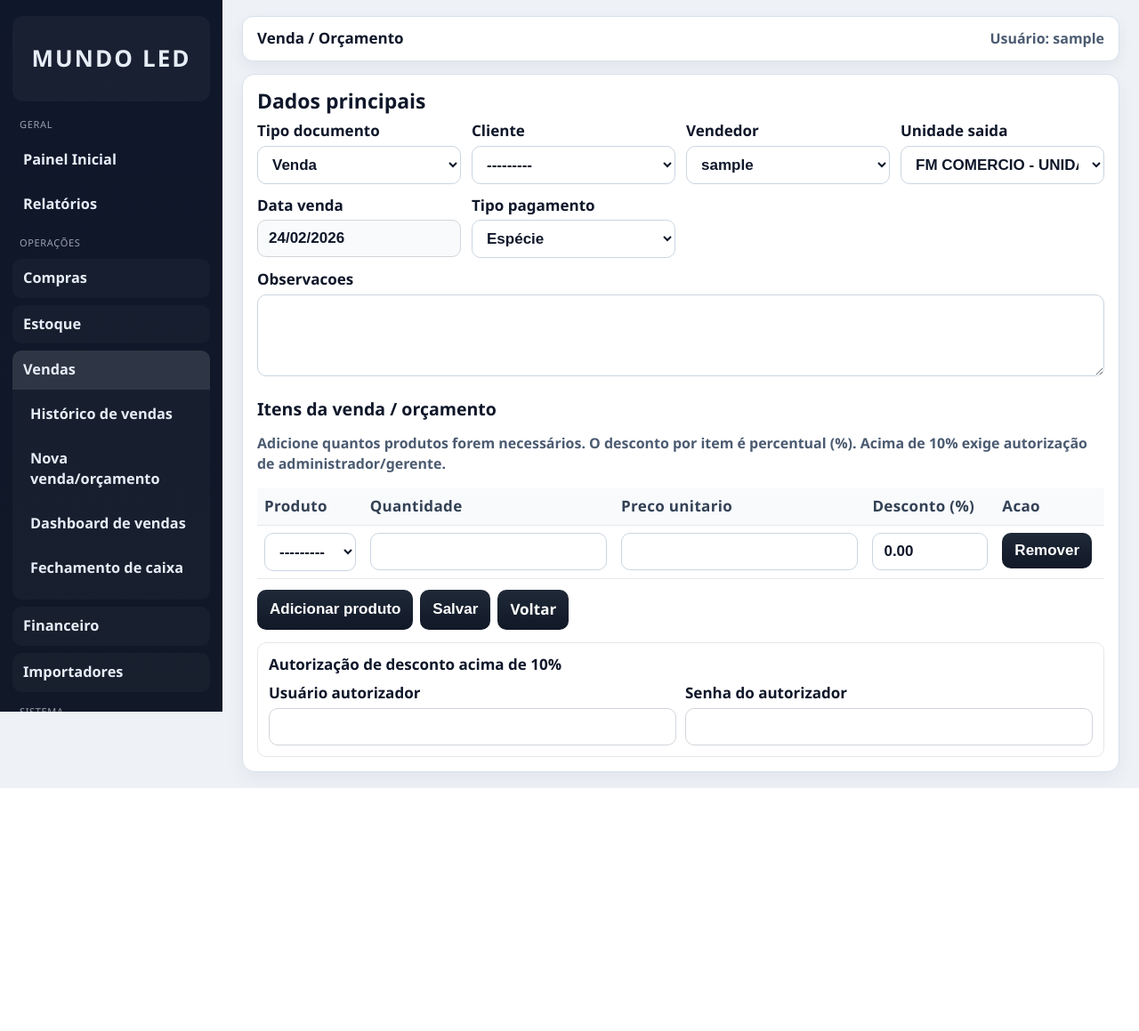
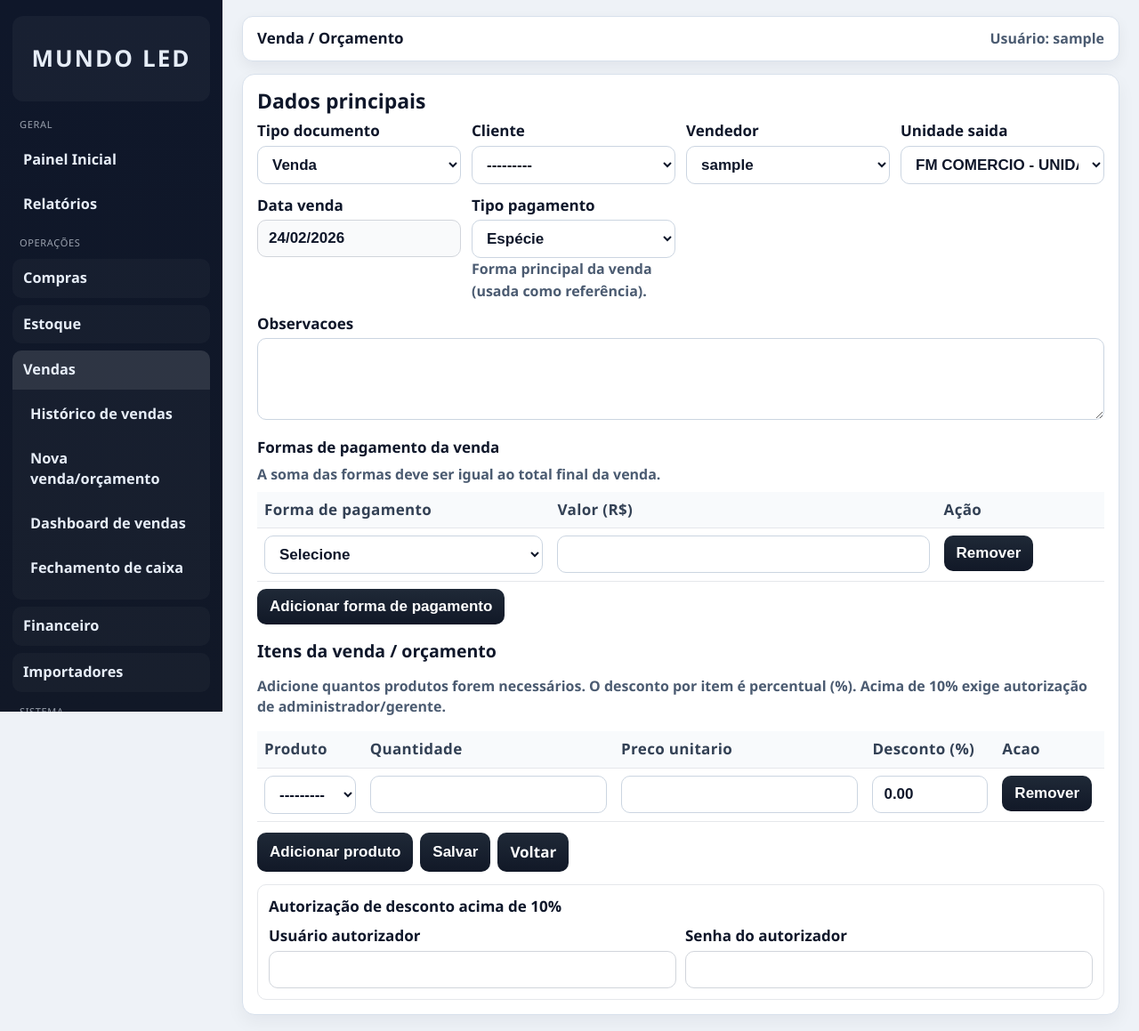
Before and after one commit to AndrePontes08/SISTEMA-MUNDO-LED, a Django app: page /vendas/nova/ in a window 1280 px wide. Shown: the whole page at 89% size. Before the commit the page ends 886 px from the top, so only its background shows below. Run offline with Django 5.2, Linux system fonts and the light colour scheme; the visitor is signed in with stand-in values (Sample User, id 1); data comes from the database, SQL or seed files in the repository; data that the repository does not hold is empty.

Commit message:
feat: suportar multipagamento e corrigir layout do fechamento pdf

```diff
--- a/vendas/forms.py
+++ b/vendas/forms.py
@@ -68,14 +68,16 @@ class VendaForm(forms.ModelForm):
         tipo = cleaned.get("tipo_pagamento")
         parcelas = cleaned.get("numero_parcelas") or 1
         primeiro_vencimento = cleaned.get("primeiro_vencimento")
+        pagamentos_tipos = [t for t in self.data.getlist("pagamentos_tipo") if t]
+        possui_boleto = TipoPagamentoChoices.BOLETO in pagamentos_tipos or tipo == TipoPagamentoChoices.BOLETO
 
-        if tipo != TipoPagamentoChoices.BOLETO:
+        if not possui_boleto:
             cleaned["numero_parcelas"] = 1
             cleaned["intervalo_parcelas_dias"] = 30
             cleaned["primeiro_vencimento"] = None
-        if tipo == TipoPagamentoChoices.BOLETO and parcelas < 2:
+        if possui_boleto and parcelas < 2:
             raise forms.ValidationError("Para venda parcelada, informe ao menos 2 parcelas.")
-        if tipo == TipoPagamentoChoices.BOLETO and not primeiro_vencimento:
+        if possui_boleto and not primeiro_vencimento:
             raise forms.ValidationError("Informe o primeiro vencimento para vendas parceladas.")
         return cleaned
 
--- a/vendas/templates/vendas/venda_form.html
+++ b/vendas/templates/vendas/venda_form.html
@@ -33,6 +33,7 @@
       <div>
         <label for="{{ form.tipo_pagamento.id_for_label }}" style="display:block;font-weight:600;margin-bottom:4px;">{{ form.tipo_pagamento.label }}</label>
         {{ form.tipo_pagamento }}
+        <small class="muted">Forma principal da venda (usada como referência).</small>
       </div>
       <div id="field-numero-parcelas">
         <label for="{{ form.numero_parcelas.id_for_label }}" style="display:block;font-weight:600;margin-bottom:4px;">{{ form.numero_parcelas.label }}</label>
@@ -53,6 +54,42 @@
       <div style="grid-column:1 / -1;">
         <label for="{{ form.observacoes.id_for_label }}" style="display:block;font-weight:600;margin-bottom:4px;">{{ form.observacoes.label }}</label>
         {{ form.observacoes }}
+      </div>
+      <div style="grid-column:1 / -1;">
+        <label style="display:block;font-weight:600;margin-bottom:6px;">Formas de pagamento da venda</label>
+        <p class="muted" style="margin:0 0 8px 0;">A soma das formas deve ser igual ao total final da venda.</p>
+        <table style="width:100%;border-collapse:collapse;" id="pagamentos-table">
+          <thead>
+            <tr>
+              <th style="text-align:left;padding:8px;border-bottom:1px solid #e5e7eb;">Forma de pagamento</th>
+              <th style="text-align:left;padding:8px;border-bottom:1px solid #e5e7eb;">Valor (R$)</th>
+              <th style="text-align:left;padding:8px;border-bottom:1px solid #e5e7eb;">Ação</th>
+            </tr>
+          </thead>
+          <tbody id="pagamentos-body">
+            {% for tipo_val, valor_val in pagamentos_rows %}
+              <tr class="pagamento-row">
+                <td style="padding:8px;border-bottom:1px solid #e5e7eb;">
+                  <select name="pagamentos_tipo" style="width:100%;">
+                    <option value="">Selecione</option>
+                    {% for opt_val, opt_label in tipo_pagamento_choices %}
+                      <option value="{{ opt_val }}" {% if tipo_val == opt_val %}selected{% endif %}>{{ opt_label }}</option>
+                    {% endfor %}
+                  </select>
+                </td>
+                <td style="padding:8px;border-bottom:1px solid #e5e7eb;">
+                  <input type="number" step="0.01" min="0" name="pagamentos_valor" value="{{ valor_val }}" style="width:100%;">
+                </td>
+                <td style="padding:8px;border-bottom:1px solid #e5e7eb;">
+                  <button type="button" class="btn js-remove-pagamento">Remover</button>
+                </td>
+              </tr>
+            {% endfor %}
+          </tbody>
+        </table>
+        <div style="margin-top:8px;">
+          <button class="btn" type="button" id="add-pagamento-btn">Adicionar forma de pagamento</button>
+        </div>
       </div>
     </div>
     {% if form.non_field_errors %}
@@ -103,6 +140,25 @@
       </tr>
     </template>
 
+    <template id="empty-pagamento-template">
+      <tr class="pagamento-row">
+        <td style="padding:8px;border-bottom:1px solid #e5e7eb;">
+          <select name="pagamentos_tipo" style="width:100%;">
+            <option value="">Selecione</option>
+            {% for opt_val, opt_label in tipo_pagamento_choices %}
+              <option value="{{ opt_val }}">{{ opt_label }}</option>
+            {% endfor %}
+          </select>
+        </td>
+        <td style="padding:8px;border-bottom:1px solid #e5e7eb;">
+          <input type="number" step="0.01" min="0" name="pagamentos_valor" style="width:100%;">
+        </td>
+        <td style="padding:8px;border-bottom:1px solid #e5e7eb;">
+          <button type="button" class="btn js-remove-pagamento">Remover</button>
+        </td>
+      </tr>
+    </template>
+
     <div style="margin-top:12px;display:flex;gap:8px;flex-wrap:wrap;">
       <button class="btn" type="button" id="add-item-btn">Adicionar produto</button>
       <button class="btn" type="submit">Salvar</button>
@@ -131,6 +187,9 @@
     const addBtn = document.getElementById("add-item-btn");
     const totalForms = document.getElementById("id_itens-TOTAL_FORMS");
     const template = document.getElementById("empty-item-template");
+    const pagamentosBody = document.getElementById("pagamentos-body");
+    const pagamentoTemplate = document.getElementById("empty-pagamento-template");
+    const addPagamentoBtn = document.getElementById("add-pagamento-btn");
 
     function bindRemove(btn) {
       btn.addEventListener("click", function () {
@@ -165,11 +224,29 @@
       document.getElementById("field-acrescimo")
     ];
 
+    function hasBoletoInRows() {
+      const selects = pagamentosBody ? pagamentosBody.querySelectorAll('select[name="pagamentos_tipo"]') : [];
+      for (const sel of selects) {
+        if (sel.value === "PARCELADO_BOLETO") return true;
+      }
+      return false;
+    }
+
     function toggleBoletoFields() {
-      const isBoleto = tipoPagamento && tipoPagamento.value === "PARCELADO_BOLETO";
+      const isBoleto = (tipoPagamento && tipoPagamento.value === "PARCELADO_BOLETO") || hasBoletoInRows();
       boletoFields.forEach(function (el) {
         if (!el) return;
         el.style.display = isBoleto ? "block" : "none";
+      });
+    }
+
+    function bindPagamentoRemove(btn) {
+      btn.addEventListener("click", function () {
+        const row = btn.closest(".pagamento-row");
+        if (row) {
+          row.remove();
+          toggleBoletoFields();
+        }
       });
     }
 
@@ -177,6 +254,29 @@
       tipoPagamento.addEventListener("change", toggleBoletoFields);
       toggleBoletoFields();
     }
+
+    if (pagamentosBody) {
+      pagamentosBody.querySelectorAll(".js-remove-pagamento").forEach(bindPagamentoRemove);
+      pagamentosBody.querySelectorAll('select[name="pagamentos_tipo"]').forEach(function (sel) {
+        sel.addEventListener("change", toggleBoletoFields);
+      });
+    }
+
+    if (addPagamentoBtn && pagamentoTemplate && pagamentosBody) {
+      addPagamentoBtn.addEventListener("click", function () {
+        const wrapper = document.createElement("tbody");
+        wrapper.innerHTML = pagamentoTemplate.innerHTML.trim();
+        const row = wrapper.querySelector(".pagamento-row");
+        pagamentosBody.appendChild(row);
+        const removeBtn = row.querySelector(".js-remove-pagamento");
+        if (removeBtn) bindPagamentoRemove(removeBtn);
+        const select = row.querySelector('select[name="pagamentos_tipo"]');
+        if (select) {
+          select.addEventListener("change", toggleBoletoFields);
+        }
+        toggleBoletoFields();
+      });
+    }
   })();
 </script>
 {% endblock %}
--- a/vendas/views.py
+++ b/vendas/views.py
@@ -7,7 +7,7 @@ from decimal import Decimal
 from django.conf import settings
 from django.contrib.auth import authenticate
 from django.contrib import messages
-from django.db.models import Count, DecimalField, Prefetch, Sum, Value
+from django.db.models import Count, DecimalField, Prefetch, Q, Sum, Value
 from django.db.models.functions import Coalesce
 from django.http import FileResponse, HttpResponse
 from django.shortcuts import redirect
@@ -27,6 +27,7 @@ from vendas.models import (
     TipoDocumentoVendaChoices,
     TipoPagamentoChoices,
     Venda,
+    VendaPagamento,
 )
 from vendas.services.statistics_service import VendasStatisticsService
 from vendas.services.fechamento_caixa_service import gerar_fechamento_caixa
@@ -103,7 +104,7 @@ def _pdf_business_lines(venda: Venda) -> list[str]:
         f"Data emissao: {venda.data_venda:%d/%m/%Y}",
         f"Validade da proposta: {validade}",
         f"Vendedor responsavel: {venda.vendedor or '-'}",
-        f"Pagamento: {payment_label(venda.tipo_pagamento)} | Status: {venda.get_status_display()}",
+        f"Pagamento: {_pagamentos_texto(venda)} | Status: {venda.get_status_display()}",
         f"Parcelamento: {parcelamento}",
         "",
         "ITENS",
@@ -158,6 +159,58 @@ def _split_text_plain(text: str, limit: int = 95) -> list[str]:
     return lines
 
 
+def _pagamentos_texto(venda: Venda) -> str:
+    pagamentos = list(venda.pagamentos.all())
+    if not pagamentos:
+        return payment_label(venda.tipo_pagamento)
+    return " | ".join([f"{payment_label(p.tipo_pagamento)}: {format_brl(p.valor)}" for p in pagamentos])
+
+
+def _parse_pagamentos_post(request, fallback_tipo: str, fallback_valor: Decimal) -> list[dict]:
+    tipos = request.POST.getlist("pagamentos_tipo")
+    valores = request.POST.getlist("pagamentos_valor")
+    valid_types = {value for value, _ in TipoPagamentoChoices.choices}
+    pagamentos: list[dict] = []
+    for tipo_raw, valor_raw in zip(tipos, valores):
+        tipo = (tipo_raw or "").strip()
+        valor_txt = (valor_raw or "").strip().replace(".", "").replace(",", ".")
+        if not tipo or tipo not in valid_types:
+            continue
+        try:
+            valor = Decimal(valor_txt)
+        except Exception:
+            continue
+        if valor <= 0:
+            continue
+        pagamentos.append({"tipo_pagamento": tipo, "valor": valor.quantize(Decimal("0.01"))})
+
+    if not pagamentos:
+        valor = (fallback_valor or Decimal("0.00")).quantize(Decimal("0.01"))
+        if valor > 0:
+            pagamentos = [{"tipo_pagamento": fallback_tipo, "valor": valor}]
+    return pagamentos
+
+
+def _normalizar_pagamentos(pagamentos: list[dict]) -> list[dict]:
+    acumulado: dict[str, Decimal] = {}
+    for row in pagamentos:
+        tipo = row["tipo_pagamento"]
+        acumulado[tipo] = acumulado.get(tipo, Decimal("0.00")) + (row["valor"] or Decimal("0.00"))
+    return [{"tipo_pagamento": tipo, "valor": valor.quantize(Decimal("0.01"))} for tipo, valor in acumulado.items() if valor > 0]
+
+
+def _persistir_pagamentos(venda: Venda, pagamentos: list[dict]) -> None:
+    normalizados = _normalizar_pagamentos(pagamentos)
+    VendaPagamento.objects.filter(venda=venda).delete()
+    if normalizados:
+        VendaPagamento.objects.bulk_create(
+            [VendaPagamento(venda=venda, tipo_pagamento=row["tipo_pagamento"], valor=row["valor"]) for row in normalizados]
+        )
+        principal = max(normalizados, key=lambda x: x["valor"])
+        venda.tipo_pagamento = principal["tipo_pagamento"]
+        venda.save(update_fields=["tipo_pagamento", "atualizado_em"])
+
+
 class VendaListView(VendasAccessMixin, ListView):
     model = Venda
     template_name = "vendas/venda_list.html"
@@ -169,7 +222,7 @@ class VendaListView(VendasAccessMixin, ListView):
     def get_queryset(self):
         qs = (
             Venda.objects.select_related("cliente", "vendedor")
-            .prefetch_related("itens")
+            .prefetch_related("itens", "pagamentos")
             .order_by("-data_venda", "-id")
         )
         status = (self.request.GET.get("status") or "").strip()
@@ -189,7 +242,7 @@ class VendaListView(VendasAccessMixin, ListView):
         if vendedor:
             qs = qs.filter(vendedor__username__istartswith=vendedor)
         if tipo_pagamento:
-            qs = qs.filter(tipo_pagamento=tipo_pagamento)
+            qs = qs.filter(Q(tipo_pagamento=tipo_pagamento) | Q(pagamentos__tipo_pagamento=tipo_pagamento)).distinct()
         if data_inicio:
             qs = qs.filter(data_venda__gte=data_inicio)
         if data_fim:
@@ -233,6 +286,7 @@ class VendaDetailView(VendasAccessMixin, DetailView):
             Venda.objects.select_related("cliente", "vendedor")
             .prefetch_related(
                 Prefetch("itens", queryset=ItemVenda.objects.select_related("produto")),
+                "pagamentos",
                 "eventos__usuario",
                 "movimentos_estoque__movimento",
                 "recebiveis__recebivel",
@@ -255,9 +309,14 @@ class VendaCreateView(VendasAccessMixin, CreateView):
         ctx = super().get_context_data(**kwargs)
         if self.request.POST:
             ctx["itens_formset"] = ItemVendaFormSet(self.request.POST, instance=self.object)
+            tipos = self.request.POST.getlist("pagamentos_tipo")
+            valores = self.request.POST.getlist("pagamentos_valor")
+            ctx["pagamentos_rows"] = list(zip(tipos, valores)) or [("", "")]
         else:
             ctx["itens_formset"] = ItemVendaFormSet(instance=self.object)
+            ctx["pagamentos_rows"] = [("", "")]
         ctx["empty_item_form"] = ItemVendaFormSet(instance=self.object).empty_form
+        ctx["tipo_pagamento_choices"] = [(value, payment_label(value)) for value, _ in TipoPagamentoChoices.choices]
         return ctx
 
     def get_form_kwargs(self):
@@ -281,6 +340,19 @@ class VendaCreateView(VendasAccessMixin, CreateView):
             return self.form_invalid(form)
         if not self._validar_autorizacao_desconto(itens_validos):
             return self.form_invalid(form)
+        total_previsto = self._total_previsto(itens_validos, form.cleaned_data.get("acrescimo"))
+        pagamentos_previstos = _parse_pagamentos_post(
+            self.request,
+            fallback_tipo=form.cleaned_data.get("tipo_pagamento"),
+            fallback_valor=total_previsto,
+        )
+        total_pagamentos_previstos = sum((p["valor"] for p in pagamentos_previstos), Decimal("0.00")).quantize(Decimal("0.01"))
+        if total_pagamentos_previstos != total_previsto:
+            messages.error(
+                self.request,
+                f"A soma das formas de pagamento ({format_brl(total_pagamentos_previstos)}) deve ser igual ao total da venda ({format_brl(total_previsto)}).",
+            )
+            return self.form_invalid(form)
 
         self.object = form.save(commit=False)
         if not self._is_manager():
@@ -290,6 +362,7 @@ class VendaCreateView(VendasAccessMixin, CreateView):
         formset.instance = self.object
         formset.save()
         recalcular_totais(self.object)
+        _persistir_pagamentos(self.object, pagamentos_previstos)
         registrar_evento(self.object, "CRIACAO", self.request.user, "Venda criada pela interface")
         if getattr(self, "_desconto_percentual", Decimal("0.00")) > Decimal("10.00"):
             registrar_evento(
@@ -328,6 +401,23 @@ class VendaCreateView(VendasAccessMixin, CreateView):
             if percentual > maior:
                 maior = percentual
         return maior
+
+    def _total_previsto(self, itens_forms, acrescimo) -> Decimal:
+        total = Decimal("0.00")
+        for item_form in itens_forms:
+            data = item_form.cleaned_data or {}
+            preco = data.get("preco_unitario") or Decimal("0.00")
+            quantidade = data.get("quantidade") or Decimal("0.000")
+            desconto = data.get("desconto") or Decimal("0.00")
+            bruto = (preco * quantidade).quantize(Decimal("0.01"))
+            subtotal = (bruto - desconto).quantize(Decimal("0.01"))
+            if subtotal < 0:
+                subtotal = Decimal("0.00")
+            total += subtotal
+        total += (acrescimo or Decimal("0.00"))
+        if total < 0:
+            total = Decimal("0.00")
+        return total.quantize(Decimal("0.01"))
 
     def _validar_autorizacao_desconto(self, itens_forms) -> bool:
         self._desconto_percentual = self._maior_percentual_desconto(itens_forms)
@@ -368,9 +458,15 @@ class VendaUpdateView(VendasAccessMixin, UpdateView):
         ctx = super().get_context_data(**kwargs)
         if self.request.POST:
             ctx["itens_formset"] = ItemVendaFormSet(self.request.POST, instance=self.object)
+            tipos = self.request.POST.getlist("pagamentos_tipo")
+            valores = self.request.POST.getlist("pagamentos_valor")
+            ctx["pagamentos_rows"] = list(zip(tipos, valores)) or [("", "")]
         else:
             ctx["itens_formset"] = ItemVendaFormSet(instance=self.object)
+            atuais = list(self.object.pagamentos.values_list("tipo_pagamento", "valor"))
+            ctx["pagamentos_rows"] = [(tipo, str(valor)) for tipo, valor in atuais] or [(self.object.tipo_pagamento, str(self.object.total_final))]
         ctx["empty_item_form"] = ItemVendaFormSet(instance=self.object).empty_form
+        ctx["tipo_pagamento_choices"] = [(value, payment_label(value)) for value, _ in TipoPagamentoChoices.choices]
         return ctx
 
     def get_form_kwargs(self):
@@ -393,6 +489,19 @@ class VendaUpdateView(VendasAccessMixin, UpdateView):
             return self.form_invalid(form)
         if not self._validar_autorizacao_desconto(itens_validos):
             return self.form_invalid(form)
+        total_previsto = self._total_previsto(itens_validos, form.cleaned_data.get("acrescimo"))
+        pagamentos_previstos = _parse_pagamentos_post(
+            self.request,
+            fallback_tipo=form.cleaned_data.get("tipo_pagamento"),
+            fallback_valor=total_previsto,
+        )
+        total_pagamentos_previstos = sum((p["valor"] for p in pagamentos_previstos), Decimal("0.00")).quantize(Decimal("0.01"))
+        if total_pagamentos_previstos != total_previsto:
+            messages.error(
+                self.request,
+                f"A soma das formas de pagamento ({format_brl(total_pagamentos_previstos)}) deve ser igual ao total da venda ({format_brl(total_previsto)}).",
+            )
+            return self.form_invalid(form)
 
         before = self.get_object()
         change_log = self._build_change_log(before, form, formset)
@@ -403,6 +512,7 @@ class VendaUpdateView(VendasAccessMixin, UpdateView):
         self.object.save()
         formset.save()
         recalcular_totais(self.object)
+        _persistir_pagamentos(self.object, pagamentos_previstos)
         if change_log:
             registrar_evento(
                 self.object,
@@ -497,6 +607,23 @@ class VendaUpdateView(VendasAccessMixin, UpdateView):
                 maior = percentual
         return maior
 
+    def _total_previsto(self, itens_forms, acrescimo) -> Decimal:
+        total = Decimal("0.00")
+        for item_form in itens_forms:
+            data = item_form.cleaned_data or {}
+            preco = data.get("preco_unitario") or Decimal("0.00")
+            quantidade = data.get("quantidade") or Decimal("0.000")
+            desconto = data.get("desconto") or Decimal("0.00")
+            bruto = (preco * quantidade).quantize(Decimal("0.01"))
+            subtotal = (bruto - desconto).quantize(Decimal("0.01"))
+            if subtotal < 0:
+                subtotal = Decimal("0.00")
+            total += subtotal
+        total += (acrescimo or Decimal("0.00"))
+        if total < 0:
+            total = Decimal("0.00")
+        return total.quantize(Decimal("0.01"))
+
     def _validar_autorizacao_desconto(self, itens_forms) -> bool:
         self._desconto_percentual = self._maior_percentual_desconto(itens_forms)
         self._desconto_autorizador = None
@@ -574,7 +701,7 @@ class VendaPDFView(VendasAccessMixin, View):
     def get(self, request, *args, **kwargs):
         venda = (
             Venda.objects.select_related("cliente", "vendedor")
-            .prefetch_related("itens__produto")
+            .prefetch_related("itens__produto", "pagamentos")
             .get(pk=kwargs["pk"])
         )
         filename = f"{venda.codigo_identificacao}.pdf"
@@ -670,13 +797,25 @@ class VendaPDFView(VendasAccessMixin, View):
             pdf.drawString(left + 3 * mm, info_top - 36 * mm, f"Data: {venda.data_venda:%d/%m/%Y}  |  Validade: {validade}")
 
             col2 = left + 105 * mm
-            pdf.drawString(col2, info_top - 12 * mm, f"Forma de pagamento: {payment_label(venda.tipo_pagamento)}")
-            pdf.drawString(col2, info_top - 18 * mm, f"Parcelamento: {parcelamento}")
+            pagamentos_texto = _pagamentos_texto(venda)
+            pagamento_lines = wrap_text(
+                pdf,
+                f"Forma de pagamento: {pagamentos_texto}",
+                max_width=(right - col2 - 3 * mm),
+                font_size=9,
+            )
+            pay_y = info_top - 12 * mm
+            for pline in pagamento_lines[:2]:
+                pdf.drawString(col2, pay_y, pline)
+                pay_y -= 4.2 * mm
+            pdf.drawString(col2, pay_y, f"Parcelamento: {parcelamento}")
+            pay_y -= 6 * mm
             if venda.primeiro_vencimento:
-                pdf.drawString(col2, info_top - 24 * mm, f"1 vencimento: {venda.primeiro_vencimento:%d/%m/%Y}")
+                pdf.drawString(col2, pay_y, f"1 vencimento: {venda.primeiro_vencimento:%d/%m/%Y}")
             else:
-                pdf.drawString(col2, info_top - 24 * mm, "1 vencimento: -")
-            pdf.drawString(col2, info_top - 30 * mm, f"Status: {venda.get_status_display()}")
+                pdf.drawString(col2, pay_y, "1 vencimento: -")
+            pay_y -= 6 * mm
+            pdf.drawString(col2, pay_y, f"Status: {venda.get_status_display()}")
             y = info_bottom - 9 * mm
 
             # Header da tabela de itens
```
Also changed, not shown: vendas/admin.py (+14 -2 lines), vendas/models.py (+33 -0 lines), vendas/services/fechamento_caixa_service.py (+76 -19 lines), vendas/services/vendas_service.py (+27 -6 lines), vendas/templates/vendas/venda_detail.html (+9 -1 lines), vendas/migrations/0007_vendapagamento.py (added).
